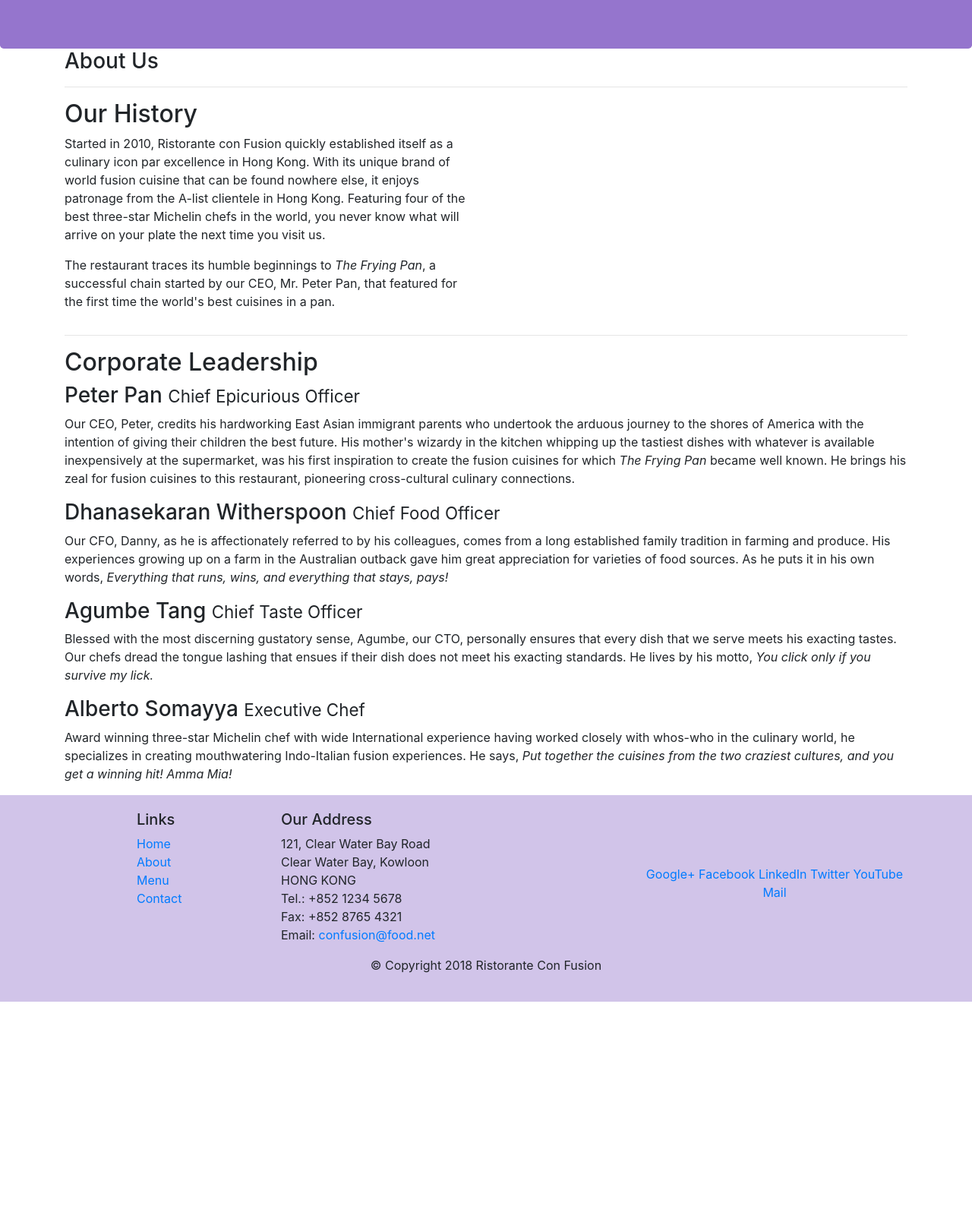
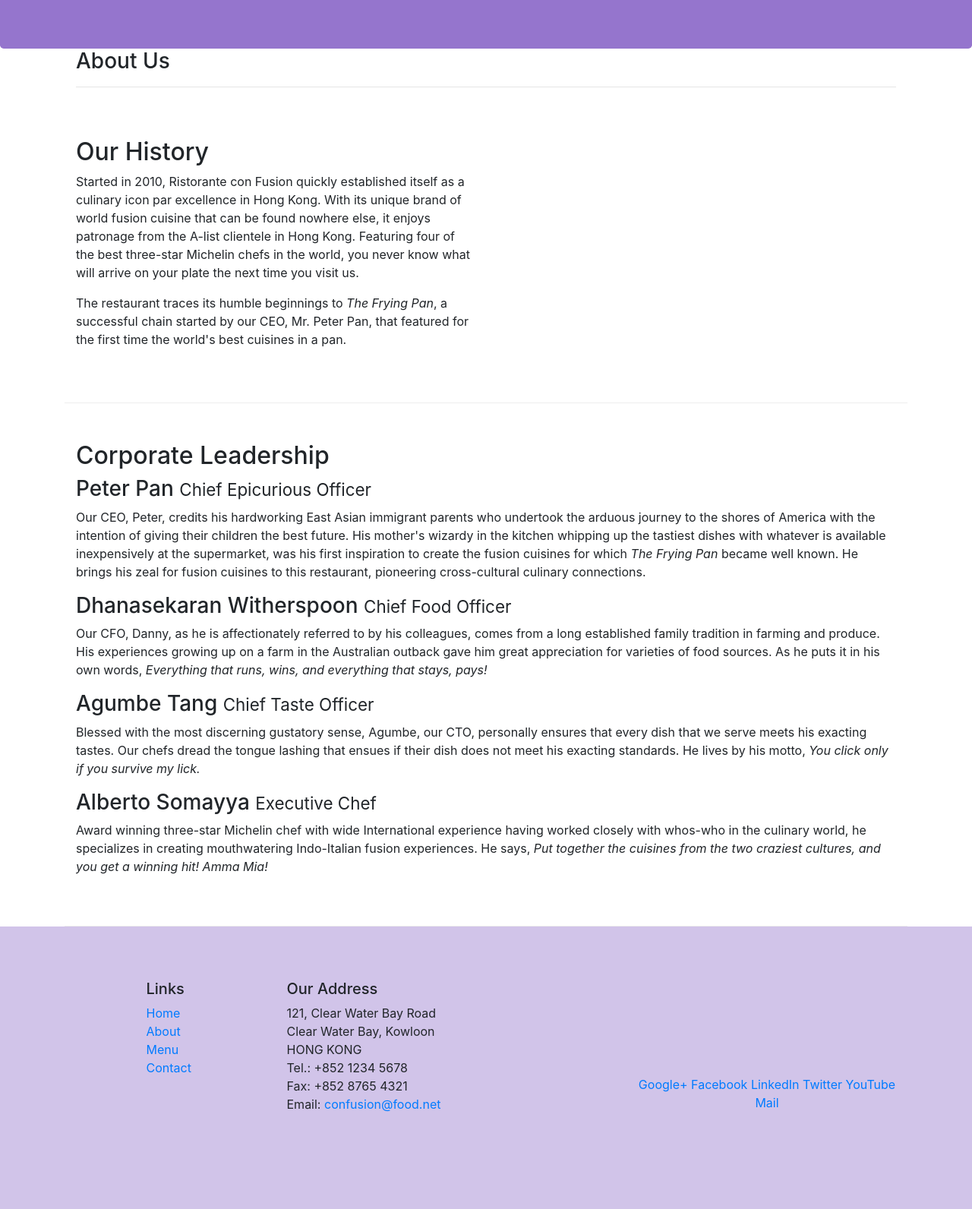
Before and after one commit to strdbr/bootstrap, a website: page aboutus.html in a window 1280 px wide. Shown: the part 220-1812 px from the top of the page at 76% size. Before the commit the page ends 1539 px from the top, so only its background shows below. Drawn offline with nearby package versions, Linux system fonts and the light colour scheme.

Commit message:
Assignment 1 - Rev 1

```diff
--- a/aboutus.html
+++ b/aboutus.html
@@ -27,14 +27,14 @@
     </header>
 
     <div class="container">
-        <div class="row">
+        <div class="row row-header">
             <div class="col-12">
                <h3>About Us</h3>
                <hr>
             </div>
         </div>
 
-        <div class="row">
+        <div class="row row-content">
             <div class="col-12 col-sm-6">
                 <h2>Our History</h2>
                 <p>Started in 2010, Ristorante con Fusion quickly established itself as a culinary icon par excellence in Hong Kong. With its unique brand of world fusion cuisine that can be found nowhere else, it enjoys patronage from the A-list clientele in Hong Kong.  Featuring four of the best three-star Michelin chefs in the world, you never know what will arrive on your plate the next time you visit us.</p>
@@ -43,9 +43,7 @@
             <div>
             </div>
         </div>
-        <hr>
-
-        <div class="row">
+        <div class="row row-content">
             <div class="col-12">
                 <h2>Corporate Leadership</h2>
                 <h3>Peter Pan <small>Chief Epicurious Officer</small></h3>
@@ -63,7 +61,7 @@
 
     <footer class="footer">
         <div class="container">
-            <div class="row">
+            <div class="row row-content">
                 <div class="col-4 offset-1 col-sm-2">
                     <h5>Links</h5>
                     <ul class="list-unstyled">
```
